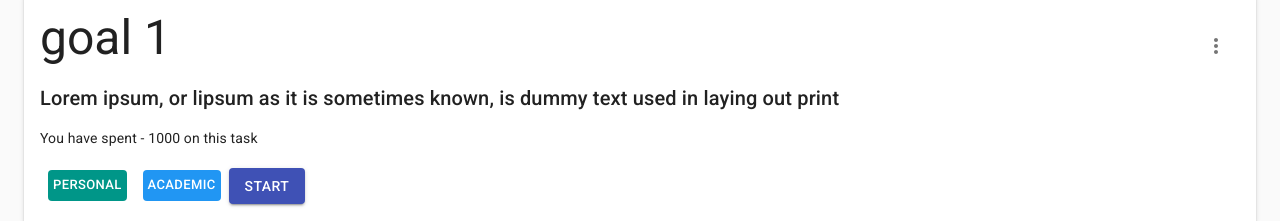
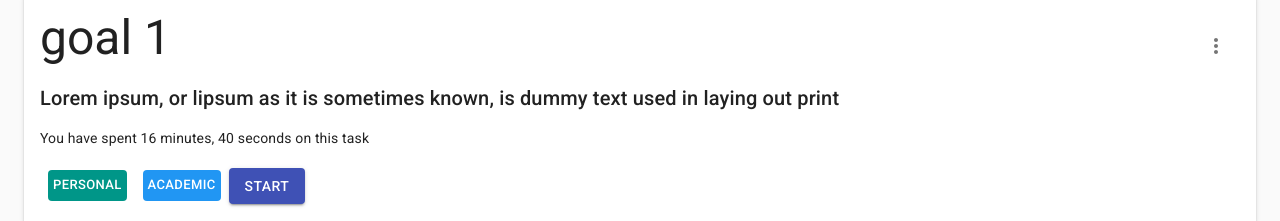
Before and after one commit to BhavyaCodes/get-it-done, a React (Create React App) app: page / in a window 1280 px wide. Shown: the part 513-734 px from the top of the page. Built offline with nearby package versions, Linux system fonts and the light colour scheme.

Commit message:
humanize time spent

```diff
--- a/package.json
+++ b/package.json
@@ -8,6 +8,7 @@
     "@testing-library/jest-dom": "^5.11.8",
     "@testing-library/react": "^11.2.3",
     "@testing-library/user-event": "^12.6.0",
+    "humanize-duration": "^3.25.1",
     "react": "^17.0.1",
     "react-dom": "^17.0.1",
     "react-scripts": "4.0.1",
--- a/src/components/Goal.jsx
+++ b/src/components/Goal.jsx
@@ -1,4 +1,5 @@
 import React, { useEffect, useState } from "react";
+import humanizeDuration from "humanize-duration";
 
 import useInputState from "../hooks/useInputState";
 import HashTagSelector from "./HashTagSelector";
@@ -266,7 +267,11 @@ function Goal({ goal, setGoals, globalHashTags }) {
         {goal.description}
       </Typography>
       {/* <p>{new Date(goal.timeAdded).toString()}</p> */}
-      <p> You have spent - {displaySeconds} on this task</p>
+      <p>
+        {" "}
+        You have spent{" "}
+        {humanizeDuration(displaySeconds * 1000, { round: true })} on this task
+      </p>
       {goal?.hashTags &&
         goal?.hashTags?.length !== 0 &&
         renderHashTags(goal.hashTags)}
```
Also changed, not shown: 1 other file (tests, documents, lock files or other folders).
